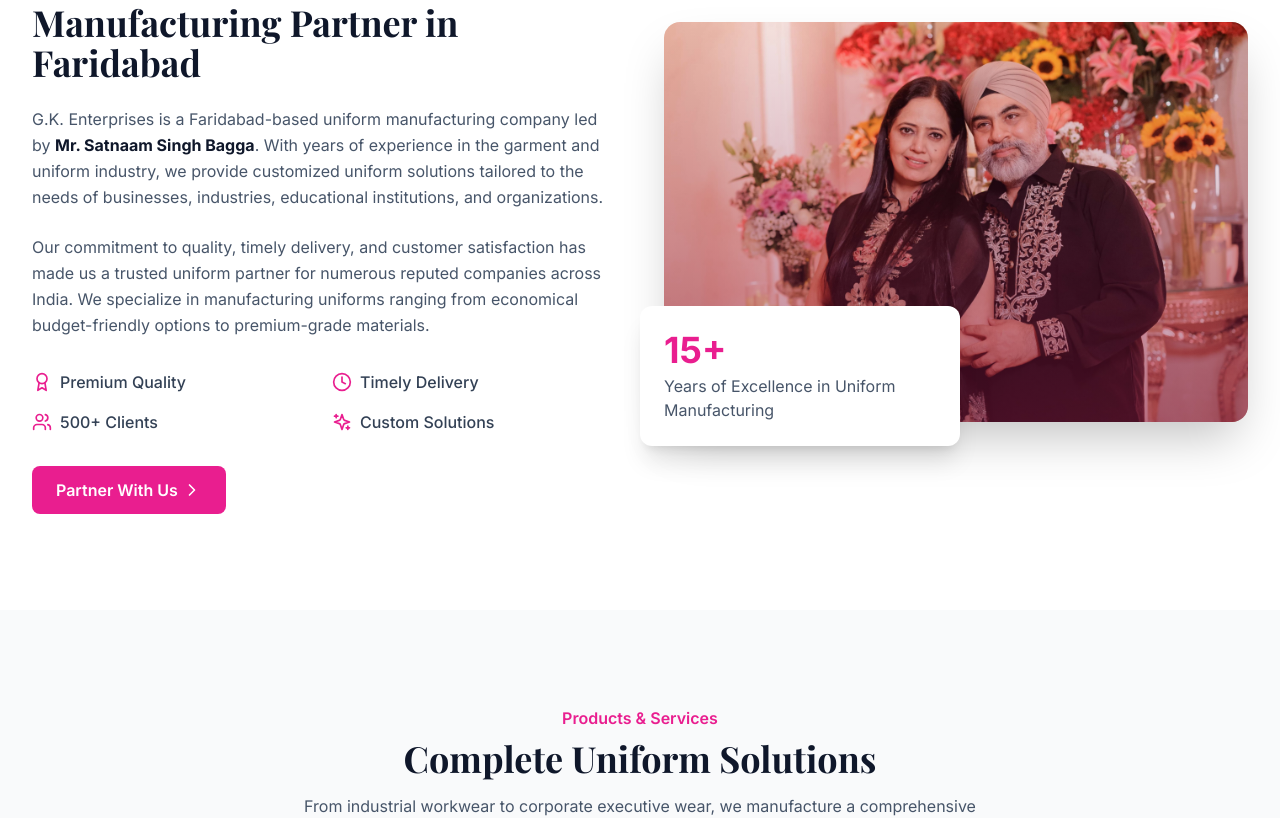
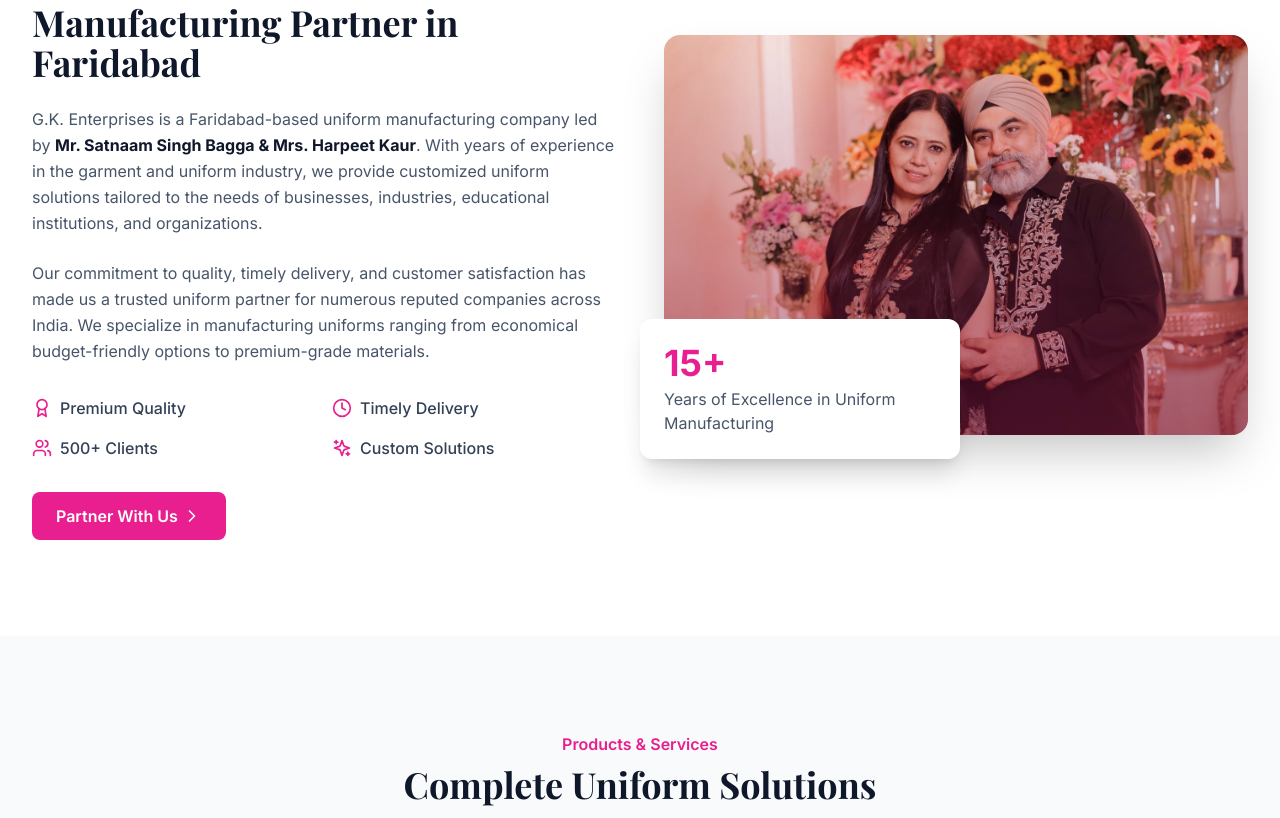
Before and after one commit to RoxyFoxFit/gk-enterprises-website, a React (Vite) app: page / in a window 1280 px wide. Shown: the part 983-1801 px from the top of the page. Built offline with nearby package versions, Linux system fonts and the light colour scheme.

Commit message:
Update App.tsx

```diff
--- a/src/App.tsx
+++ b/src/App.tsx
@@ -197,7 +197,7 @@
             </h2>
             <p className="text-secondary-600 leading-relaxed mb-6">
               G.K. Enterprises is a Faridabad-based uniform manufacturing company led by{' '}
-              <strong className="text-secondary-900">Mr. Satnaam Singh Bagga</strong>. With years of experience in the garment and uniform industry, we provide customized uniform solutions tailored to the needs of businesses, industries, educational institutions, and organizations.
+              <strong className="text-secondary-900">Mr. Satnaam Singh Bagga & Mrs. Harpeet Kaur</strong>. With years of experience in the garment and uniform industry, we provide customized uniform solutions tailored to the needs of businesses, industries, educational institutions, and organizations.
             </p>
             <p className="text-secondary-600 leading-relaxed mb-8">
               Our commitment to quality, timely delivery, and customer satisfaction has made us a trusted uniform partner for numerous reputed companies across India. We specialize in manufacturing uniforms ranging from economical budget-friendly options to premium-grade materials.
@@ -1194,14 +1194,8 @@
               Complete Uniform Solutions - From Budget-Friendly to Premium Corporate & Industrial Wear. Trusted uniform partner for industries across India.
             </p>
             <div className="flex gap-3">
-              <a href="#" className="w-10 h-10 bg-white/10 rounded-lg flex items-center justify-center hover:bg-primary-500 transition-colors">
-                <Facebook size={18} />
-              </a>
-              <a href="#" className="w-10 h-10 bg-white/10 rounded-lg flex items-center justify-center hover:bg-primary-500 transition-colors">
+              <a href="https://www.instagram.com/g.k.uniforms?igsh=MWVjYm8ybnh3b3c2eQ%3D%3D&utm_source=qr" className="w-10 h-10 bg-white/10 rounded-lg flex items-center justify-center hover:bg-primary-500 transition-colors">
                 <Instagram size={18} />
-              </a>
-              <a href="#" className="w-10 h-10 bg-white/10 rounded-lg flex items-center justify-center hover:bg-primary-500 transition-colors">
-                <Linkedin size={18} />
               </a>
               <a href="https://wa.me/919911730008" className="w-10 h-10 bg-white/10 rounded-lg flex items-center justify-center hover:bg-green-500 transition-colors">
                 <MessageCircle size={18} />
```
